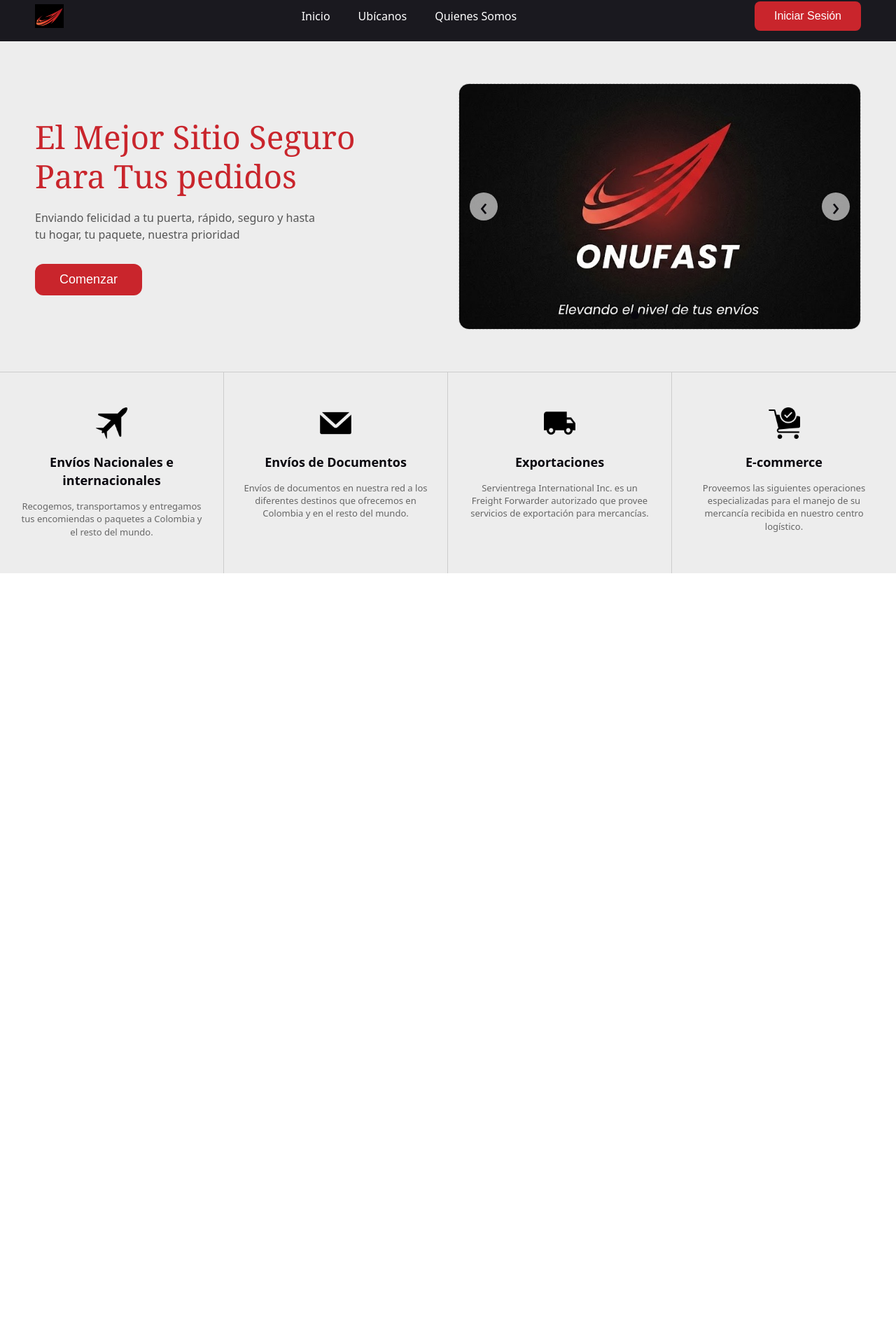
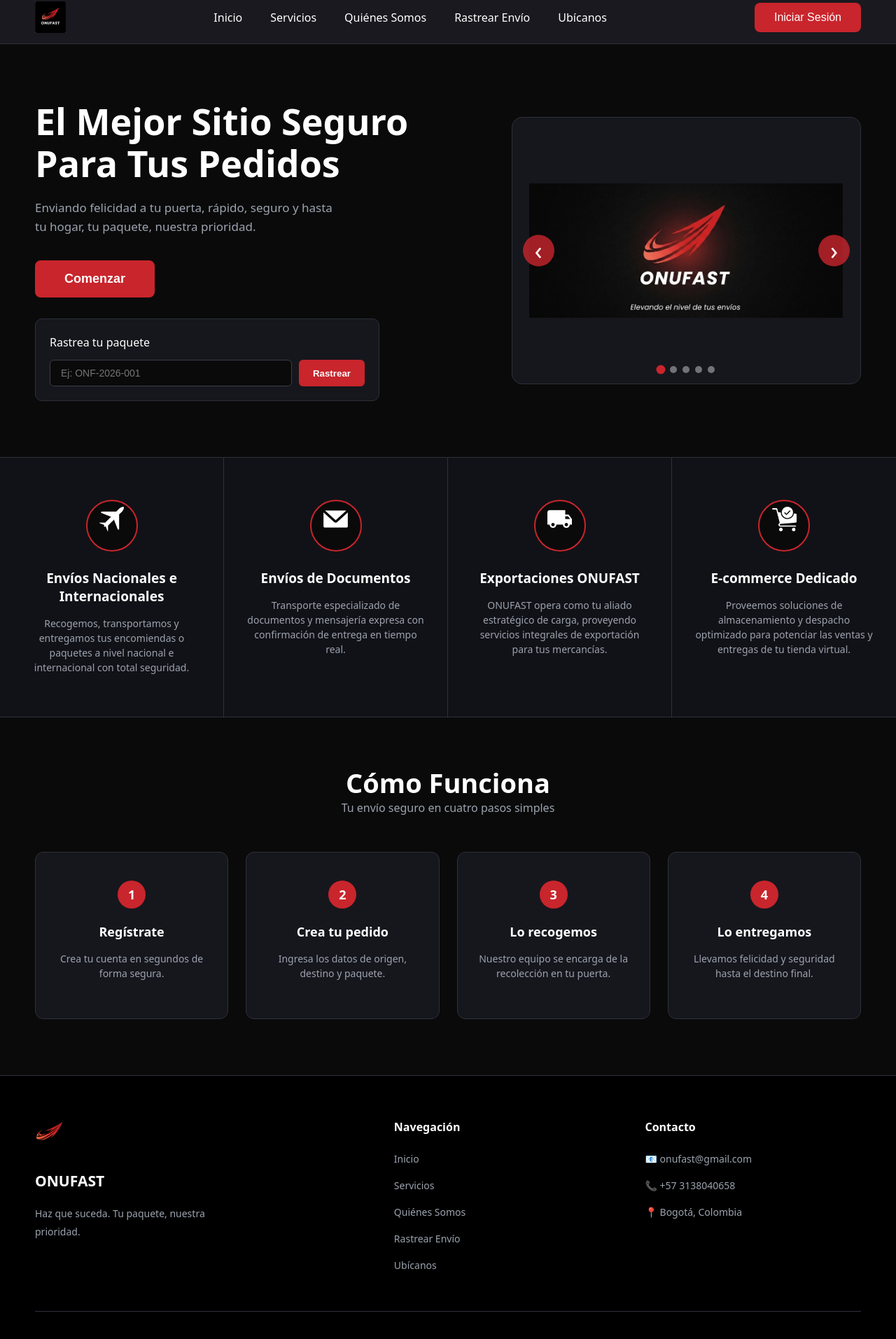
Before and after one commit to SteveCortesDev/ONUFAST_3407181, a React (Vite) app: page / in a window 1280 px wide. Shown: the part 13-1926 px from the top of the page at 70% size. Before the commit the page ends 832 px from the top, so only its background shows below. Built offline with nearby package versions, Linux system fonts and the light colour scheme.

Commit message:
feat(ui): completar interfaz principal de Onufast con todos los componentes y páginas

```diff
--- a/src/App.css
+++ b/src/App.css
@@ -1,15 +1,16 @@
 /* VARIABLES GLOBALES Y CONFIGURACIÓN BASE */
 :root {
-  --text: #6b6375;
-  --text-h: #08060d;
-  --bg: #fff;
-  --border: #e5e4e7;
+  --text-light: #e5e4e7;
+  --text-muted: #9ca3af;
+  --text-dark: #08060d;
+  --bg-dark: #0a0a0a;
+  --bg-card: #16171d;
   --accent: #c9252c; /* Rojo corporativo de Onufast */
 
   font-family: system-ui, 'Segoe UI', Roboto, sans-serif;
   font-size: 18px;
   line-height: 145%;
-  background: var(--bg);
+  background: #ededed;
   text-rendering: optimizeLegibility;
   -webkit-font-smoothing: antialiased;
 }
@@ -21,7 +22,6 @@
   overflow-x: hidden;
 }
 
-/* CONTENEDOR RAÍZ DE REACT (PANTALLA COMPLETA) */
 #root {
   width: 100%;
   margin: 0;
@@ -31,10 +31,8 @@
   box-sizing: border-box;
 }
 
-/* CONTENEDOR PRINCIPAL DE LA PÁGINA */
 .onufast-container {
   width: 100%;
-  background-color: #ededed;
   display: flex;
   flex-direction: column;
 }
@@ -47,6 +45,7 @@
   align-items: center;
   padding: 15px 50px;
   box-sizing: border-box;
+  border-bottom: 1px solid #2e303a;
 }
 
 .logo-container {
@@ -54,8 +53,9 @@
   align-items: center;
 }
 
+/* Logo optimizado y más grande */
 .logo-img {
-  height: 35px;
+  height: 45px;
   width: auto;
   object-fit: contain;
   display: block;
@@ -67,6 +67,11 @@
   margin: 0 20px;
   font-size: 16px;
   font-weight: 500;
+  transition: color 0.2s ease;
+}
+
+.onufast-nav a:hover {
+  color: var(--accent);
 }
 
 .btn-login {
@@ -78,56 +83,126 @@
   border-radius: 8px;
   cursor: pointer;
   font-weight: 500;
+  transition: background-color 0.2s ease;
 }
 
-/* 2. HERO SECTION STYLES */
+.btn-login:hover {
+  background-color: #a31d22;
+}
+
+/* 2. HERO SECTION STYLES (Fondo oscuro aplicado) */
 .onufast-hero {
   display: flex;
-  background-color: #ededed;
-  padding: 60px 50px;
+  background-color: var(--bg-dark);
+  padding: 80px 50px;
   box-sizing: border-box;
   align-items: center;
+  gap: 40px;
 }
 
 .hero-content {
-  flex: 1;
-  padding-right: 30px;
+  flex: 1.1;
   display: flex;
   flex-direction: column;
   text-align: left;
 }
 
 .hero-title {
+  color: #ffffff;
+  font-size: 52px;
+  font-family: system-ui, sans-serif;
+  margin: 0 0 20px 0;
+  line-height: 1.15;
+  font-weight: 700;
+}
+
+.hero-description {
+  color: var(--text-muted);
+  font-size: 17px;
+  line-height: 1.6;
+  margin: 0 0 35px 0;
+}
+
+.hero-actions-container {
+  display: flex;
+  flex-direction: column;
+  gap: 30px;
+}
+
+/* Efecto hover llamativo solicitado en botón Comenzar */
+.btn-start {
+  background-color: var(--accent);
+  color: #ffffff;
+  border: 2px solid var(--accent);
+  padding: 14px 40px;
+  font-size: 18px;
+  border-radius: 8px;
+  width: fit-content;
+  cursor: pointer;
+  font-weight: 600;
+  transition: all 0.2s ease;
+}
+
+.btn-start:hover {
+  background-color: transparent;
   color: var(--accent);
-  font-size: 46px;
-  font-family: Georgia, 'Times New Roman', Times, serif;
-  margin: 0 0 20px 0;
-  line-height: 1.2;
+  border-color: var(--accent);
+}
+
+/* Estilos de la nueva barra de Rastreo Rápido */
+.rastreo-rapido-box {
+  background-color: #16171d;
+  padding: 20px;
+  border-radius: 10px;
+  border: 1px solid #2e303a;
+  max-width: 450px;
+}
+
+.rastreo-rapido-box h3 {
+  color: white;
+  margin: 0 0 12px 0;
+  font-size: 16px;
   font-weight: 500;
 }
 
-.hero-description {
-  color: #555555;
-  font-size: 16px;
-  line-height: 1.5;
-  margin: 0 0 30px 0;
+.rastreo-input-group {
+  display: flex;
+  gap: 10px;
 }
 
-.btn-start {
+.rastreo-input-group input {
+  flex: 1;
+  padding: 10px 15px;
+  border-radius: 6px;
+  border: 1px solid #3a3d4a;
+  background-color: #0a0a0a;
+  color: white;
+  font-size: 14px;
+}
+
+.rastreo-input-group input:focus {
+  outline: none;
+  border-color: var(--accent);
+}
+
+.btn-rastrear {
   background-color: var(--accent);
-  color: #ffffff;
+  color: white;
   border: none;
-  padding: 12px 35px;
-  font-size: 18px;
-  border-radius: 12px;
-  width: fit-content;
+  padding: 10px 20px;
+  border-radius: 6px;
+  font-weight: 600;
   cursor: pointer;
-  font-weight: 500;
+  transition: background-color 0.2s ease;
+}
+
+.btn-rastrear:hover {
+  background-color: #a31d22;
 }
 
 /* Estructura del Área del Carrusel */
 .hero-carousel-container {
-  flex: 1;
+  flex: 0.9;
   display: flex;
   justify-content: center;
   align-items: center;
@@ -135,9 +210,9 @@
 
 .carousel-placeholder {
   width: 100%;
-  height: 350px;
-  background-color: #e5e5e5;
-  border: 1px dashed #cccccc;
+  height: 380px;
+  background-color: #16171d;
+  border: 1px solid #2e303a;
   border-radius: 15px;
   position: relative;
   display: flex;
@@ -149,21 +224,23 @@
 .carousel-img {
   width: 100%;
   height: 100%;
-  object-fit: cover;
+  object-fit: contain;
+  max-width: 90%;
+  max-height: 90%;
 }
 
-/* Controles del Carrusel */
+/* Controles e Indicadores Visibles del Carrusel */
 .arrow-left, .arrow-right {
   position: absolute;
   top: 50%;
   transform: translateY(-50%);
   font-size: 36px;
-  color: #08060d;
+  color: white;
   cursor: pointer;
   user-select: none;
-  background-color: rgba(255, 255, 255, 0.6);
-  width: 40px;
-  height: 40px;
+  background-color: rgba(201, 37, 44, 0.8); /* Fondo rojo visible */
+  width: 45px;
+  height: 45px;
   display: flex;
   justify-content: center;
   align-items: center;
@@ -176,8 +253,9 @@
 .arrow-right { right: 15px; }
 
 .arrow-left:hover, .arrow-right:hover {
-  background-color: var(--accent);
-  color: #ffffff;
+  background-color: white;
+  color: var(--accent);
+  transform: translateY(-50%) scale(1.1);
 }
 
 .carousel-dots {
@@ -191,79 +269,249 @@
 .dot {
   width: 10px;
   height: 10px;
-  background-color: rgba(0, 0, 0, 0.3);
+  background-color: rgba(255, 255, 255, 0.4);
   border-radius: 50%;
   cursor: pointer;
   transition: all 0.2s ease;
 }
 
 .dot.active {
-  background-color: var(--text-h);
-  transform: scale(1.2);
+  background-color: var(--accent);
+  transform: scale(1.3);
 }
 
-/* 3. SERVICES SECTION STYLES */
+/* 3. SECCIÓN DE SERVICIOS (Estilo Premium con fondo oscuro) */
 .onufast-services {
   display: grid;
   grid-template-columns: repeat(4, 1fr);
-  background-color: #ededed;
-  border-top: 1px solid #cccccc;
+  background-color: #111217;
+  border-top: 1px solid #2e303a;
+  border-bottom: 1px solid #2e303a;
 }
 
 .service-card {
-  padding: 50px 25px;
+  padding: 60px 30px;
   text-align: center;
-  border-right: 1px solid #cccccc;
+  border-right: 1px solid #2e303a;
   display: flex;
   flex-direction: column;
   align-items: center;
   box-sizing: border-box;
+  background-color: #111217;
+  transition: all 0.3s ease;
 }
 
 .service-card:last-child {
   border-right: none;
 }
 
+/* Efecto hover solicitado: levanta ligeramente con sombra roja */
+.service-card:hover {
+  transform: translateY(-5px);
+  background-color: #16171d;
+  box-shadow: 0 10px 20px rgba(201, 37, 44, 0.15);
+}
+
+/* Contenedor circular elegante para los iconos */
+.icon-wrapper {
+  width: 70px;
+  height: 70px;
+  background-color: #0a0a0a;
+  border: 2px solid var(--accent);
+  border-radius: 50%;
+  display: flex;
+  justify-content: center;
+  align-items: center;
+  margin-bottom: 25px;
+}
+
 .service-icon {
-  width: 45px;
-  height: 45px;
+  width: 35px;
+  height: 35px;
   object-fit: contain;
-  margin-bottom: 20px;
-  display: inline-block;
+  /* Aplica filtro blanco para contrastar sobre el fondo negro */
+  filter: invert(1) brightness(2);
 }
 
 .service-card h3 {
-  font-size: 18px;
-  color: var(--text-h);
+  font-size: 19px;
+  color: white;
   margin: 0 0 15px 0;
   font-weight: 600;
 }
 
 .service-card p {
-  font-size: 13px;
-  color: #666666;
-  line-height: 1.4;
+  font-size: 14px;
+  color: var(--text-muted);
+  line-height: 1.5;
   margin: 0;
 }
 
-/* RESPONSIVE DESIGN BÁSICO */
+/* 4. SECCIÓN CÓMO FUNCIONA STYLES */
+.como-funciona-section {
+  background-color: var(--bg-dark);
+  padding: 80px 50px;
+  text-align: center;
+  box-sizing: border-box;
+}
+
+.section-title-light {
+  color: white;
+  font-size: 38px;
+  margin: 0 0 10px 0;
+}
+
+.section-subtitle {
+  color: var(--text-muted);
+  font-size: 16px;
+  margin: 0 0 50px 0;
+}
+
+.pasos-container {
+  display: grid;
+  grid-template-columns: repeat(4, 1fr);
+  gap: 25px;
+}
+
+.paso-card {
+  background-color: var(--bg-card);
+  border: 1px solid #2e303a;
+  padding: 40px 25px;
+  border-radius: 12px;
+  position: relative;
+  text-align: center;
+}
+
+.paso-numero {
+  width: 40px;
+  height: 40px;
+  background-color: var(--accent);
+  color: white;
+  border-radius: 50%;
+  display: flex;
+  justify-content: center;
+  align-items: center;
+  font-weight: 700;
+  font-size: 18px;
+  margin: 0 auto 20px auto;
+}
+
+.paso-card h3 {
+  color: white;
+  font-size: 18px;
+  margin: 0 0 12px 0;
+}
+
+.paso-card p {
+  color: var(--text-muted);
+  font-size: 14px;
+  line-height: 1.5;
+}
+
+/* 5. FOOTER STYLES */
+.onufast-footer {
+  background-color: #000000;
+  color: white;
+  padding: 60px 50px 20px 50px;
+  border-top: 1px solid #2e303a;
+  box-sizing: border-box;
+}
+
+.footer-content {
+  display: flex;
+  justify-content: space-between;
+  gap: 50px;
+  margin-bottom: 40px;
+  text-align: left;
+}
+
+.footer-brand {
+  flex: 1.5;
+}
+
+.footer-logo {
+  height: 35px;
+  margin-bottom: 15px;
+}
+
+.footer-brand p {
+  color: var(--text-muted);
+  font-size: 14px;
+  max-width: 300px;
+}
+
+.footer-links, .footer-contact {
+  flex: 1;
+  display: flex;
+  flex-direction: column;
+}
+
+.footer-links h4, .footer-contact h4 {
+  color: white;
+  font-size: 16px;
+  margin: 0 0 20px 0;
+  font-weight: 600;
+}
+
+.footer-links a {
+  color: var(--text-muted);
+  text-decoration: none;
+  font-size: 14px;
+  margin-bottom: 12px;
+  transition: color 0.2s ease;
+}
+
+.footer-links a:hover {
+  color: var(--accent);
+}
+
+.footer-contact p {
+  color: var(--text-muted);
+  font-size: 14px;
+  margin: 0 0 12px 0;
+}
+
+.footer-bottom {
+  border-top: 1px solid #2e303a;
+  padding-top: 20px;
+  text-align: center;
+}
+
+.footer-bottom p {
+  color: #555555;
+  font-size: 13px;
+}
+
+/* RESPONSIVE DESIGN */
 @media (max-width: 1024px) {
   .onufast-hero {
     flex-direction: column;
     padding: 40px 20px;
   }
   .hero-content {
-    padding-right: 0;
-    margin-bottom: 40px;
     text-align: center;
+    align-items: center;
   }
   .btn-start {
     margin: 0 auto;
   }
-  .onufast-services {
+  .rastreo-rapido-box {
+    margin: 0 auto;
+    width: 100%;
+  }
+  .onufast-services, .pasos-container {
     grid-template-columns: repeat(2, 1fr);
   }
   .service-card {
-    border-bottom: 1px solid #cccccc;
+    border-bottom: 1px solid #2e303a;
+  }
+  .footer-content {
+    flex-direction: column;
+    gap: 30px;
   }
 }
+@media (max-width: 600px) {
+  .onufast-services, .pasos-container {
+    grid-template-columns: 1fr;
+  }
+}
--- a/src/App.jsx
+++ b/src/App.jsx
@@ -1,8 +1,10 @@
 import { useState } from 'react';
 import './App.css';
-import AuthModal from './AuthModal';
+import AuthModal from './components/AuthModal';
+import RastreoRapido from './components/RastreoRapido';
+import ComoFunciona from './components/ComoFunciona';
+import Footer from './components/Footer';
 
-// Arreglo de imágenes alojadas en la carpeta 'public'
 const imagenesCarrusel = [
   "/carrusel_img1.jpg",
   "/carrusel_img2.jpg",
@@ -12,10 +14,7 @@
 ];
 
 function App() {
-  // Estado para el carrusel de la landing page
   const [indiceActivo, setIndiceActivo] = useState(0);
-
-  // Estado para controlar la visibilidad del modal de autenticación
   const [mostrarModal, setMostrarModal] = useState(false);
 
   const siguienteImagen = () => {
@@ -27,33 +26,40 @@
   };
 
   return (
-    <div className="onufast-container">
+    <div className="onufast-container" id="inicio">
       {/* 1. HEADER / NAVBAR */}
       <header className="onufast-header">
         <div className="logo-container">
-          <img src="/LOGO_ONUFAST.jpg" alt="Logo Onufast" className="logo-img" />
+          <img src="/logo_con_nombre.jpg" alt="Logo Onufast" className="logo-img" />
         </div>
         <nav className="onufast-nav">
           <a href="#inicio">Inicio</a>
+          <a href="#servicios">Servicios</a>
+          <a href="#quiénessomos">Quiénes Somos</a>
+          <a href="#rastrearenvío">Rastrear Envío</a>
           <a href="#ubicanos">Ubícanos</a>
-          <a href="#quienes-somos">Quienes Somos</a>
         </nav>
         <button className="btn-login" onClick={() => setMostrarModal(true)}>
           Iniciar Sesión
         </button>
       </header>
 
-      {/* 2. HERO SECTION */}
+      {/* 2. HERO SECTION (Identidad oscura aplicada) */}
       <main className="onufast-hero">
         <div className="hero-content">
           <h1 className="hero-title">
-            El Mejor Sitio Seguro <br /> Para Tus pedidos
+            El Mejor Sitio Seguro <br /> Para Tus Pedidos
           </h1>
           <p className="hero-description">
             Enviando felicidad a tu puerta, rápido, seguro y hasta <br />
-            tu hogar, tu paquete, nuestra prioridad
+            tu hogar, tu paquete, nuestra prioridad.
           </p>
-          <button className="btn-start">Comenzar</button>
+
+          <div className="hero-actions-container">
+            <button className="btn-start">Comenzar</button>
+            {/* Inyección del buscador de rastreo rápido debajo del botón */}
+            <RastreoRapido />
+          </div>
         </div>
 
         <div className="hero-carousel-container">
@@ -81,32 +87,46 @@
         </div>
       </main>
 
-      {/* 3. SERVICES SECTION */}
-      <section className="onufast-services">
+      {/* 3. SECCIÓN DE SERVICIOS (Texto corregido e identidad unificada) */}
+      <section className="onufast-services" id="servicios">
         <div className="service-card">
-          <img src="/avion.png" alt="Icono Avión" className="service-icon" />
-          <h3>Envíos Nacionales e internacionales</h3>
-          <p>Recogemos, transportamos y entregamos tus encomiendas o paquetes a Colombia y el resto del mundo.</p>
+          <div className="icon-wrapper">
+            <img src="/avion.png" alt="Icono Avión" className="service-icon" />
+          </div>
+          <h3>Envíos Nacionales e Internacionales</h3>
+          <p>Recogemos, transportamos y entregamos tus encomiendas o paquetes a nivel nacional e internacional con total seguridad.</p>
         </div>
 
         <div className="service-card">
-          <img src="/correo-electronico.png" alt="Icono Sobre" className="service-icon" />
+          <div className="icon-wrapper">
+            <img src="/correo-electronico.png" alt="Icono Sobre" className="service-icon" />
+          </div>
           <h3>Envíos de Documentos</h3>
-          <p>Envíos de documentos en nuestra red a los diferentes destinos que ofrecemos en Colombia y en el resto del mundo.</p>
+          <p>Transporte especializado de documentos y mensajería expresa con confirmación de entrega en tiempo real.</p>
         </div>
 
         <div className="service-card">
-          <img src="/camion.png" alt="Icono Camión" className="service-icon" />
-          <h3>Exportaciones</h3>
-          <p>Servientrega International Inc. es un Freight Forwarder autorizado que provee servicios de exportación para mercancías.</p>
+          <div className="icon-wrapper">
+            <img src="/camion.png" alt="Icono Camión" className="service-icon" />
+          </div>
+          <h3>Exportaciones ONUFAST</h3>
+          <p>ONUFAST opera como tu aliado estratégico de carga, proveyendo servicios integrales de exportación para tus mercancías.</p>
         </div>
 
         <div className="service-card">
-          <img src="/icono-de-la-tienda-web.png" alt="Icono Carrito" className="service-icon" />
-          <h3>E-commerce</h3>
-          <p>Proveemos las siguientes operaciones especializadas para el manejo de su mercancía recibida en nuestro centro logístico.</p>
+          <div className="icon-wrapper">
+            <img src="/icono-de-la-tienda-web.png" alt="Icono Carrito" className="service-icon" />
+          </div>
+          <h3>E-commerce Dedicado</h3>
+          <p>Proveemos soluciones de almacenamiento y despacho optimizado para potenciar las ventas y entregas de tu tienda virtual.</p>
         </div>
       </section>
+
+      {/* 4. SECCIÓN DE CÓMO FUNCIONA */}
+      <ComoFunciona />
+
+      {/* 5. FOOTER COMPLETO */}
+      <Footer />
 
       {/* COMPONENTE EMERGENTE DE AUTENTICACIÓN */}
       <AuthModal isOpen={mostrarModal} onClose={() => setMostrarModal(false)} />
--- /dev/null
+++ b/src/components/ComoFunciona.jsx
@@ -0,0 +1,25 @@
+export default function ComoFunciona() {
+  const pasos = [
+    { numero: "1", titulo: "Regístrate", desc: "Crea tu cuenta en segundos de forma segura." },
+    { numero: "2", titulo: "Crea tu pedido", desc: "Ingresa los datos de origen, destino y paquete." },
+    { numero: "3", titulo: "Lo recogemos", desc: "Nuestro equipo se encarga de la recolección en tu puerta." },
+    { numero: "4", titulo: "Lo entregamos", desc: "Llevamos felicidad y seguridad hasta el destino final." }
+  ];
+
+  return (
+    <section className="como-funciona-section">
+      <h2 className="section-title-light">Cómo Funciona</h2>
+      <p className="section-subtitle">Tu envío seguro en cuatro pasos simples</p>
+
+      <div className="pasos-container">
+        {pasos.map((paso, index) => (
+          <div key={index} className="paso-card">
+            <div className="paso-numero">{paso.numero}</div>
+            <h3>{paso.titulo}</h3>
+            <p>{paso.desc}</p>
+          </div>
+        ))}
+      </div>
+    </section>
+  );
+}
--- /dev/null
+++ b/src/components/Footer.jsx
@@ -0,0 +1,32 @@
+export default function Footer() {
+  return (
+    <footer className="onufast-footer">
+      <div className="footer-content">
+        <div className="footer-brand">
+          <img src="/LOGO_ONUFAST.jpg" alt="ONUFAST Logo" className="footer-logo" />
+          <h3>ONUFAST</h3>
+          <p>Haz que suceda. Tu paquete, nuestra prioridad.</p>
+        </div>
+
+        <div className="footer-links">
+          <h4>Navegación</h4>
+          <a href="#inicio">Inicio</a>
+          <a href="#servicios">Servicios</a>
+          <a href="#quiénessomos">Quiénes Somos</a>
+          <a href="#rastrearenvío">Rastrear Envío</a>
+          <a href="#ubicanos">Ubícanos</a>
+        </div>
+
+        <div className="footer-contact">
+          <h4>Contacto</h4>
+          <p>📧 onufast@gmail.com</p>
+          <p>📞 +57 3138040658</p>
+          <p>📍 Bogotá, Colombia</p>
+        </div>
+      </div>
+      <div className="footer-bottom">
+        <p>&copy; 2026 ONUFAST. Todos los derechos reservados.</p>
+      </div>
+    </footer>
+  );
+}
--- /dev/null
+++ b/src/components/RastreoRapido.jsx
@@ -0,0 +1,27 @@
+import { useState } from 'react';
+
+export default function RastreoRapido() {
+  const [codigo, setCodigo] = useState('');
+
+  const handleRastrear = (e) => {
+    e.preventDefault();
+    alert(`Buscando el paquete con código: ${codigo}`);
+    // Aquí se conectará con el backend de ONUFAST en el futuro
+  };
+
+  return (
+    <div className="rastreo-rapido-box">
+      <h3>Rastrea tu paquete</h3>
+      <form onSubmit={handleRastrear} className="rastreo-input-group">
+        <input
+          type="text"
+          placeholder="Ej: ONF-2026-001"
+          value={codigo}
+          onChange={(e) => setCodigo(e.target.value)}
+          required
+        />
+        <button type="submit" className="btn-rastrear">Rastrear</button>
+      </form>
+    </div>
+  );
+}
```
Also changed, not shown: public/logo_con_nombre.jpg (added), src/components/AuthModal.jsx (renamed from src/AuthModal.jsx), src/pages/Nosotros.jsx (added), src/pages/Rastreo.jsx (added), src/pages/Servicios.jsx (added), src/pages/Ubicacion.jsx (added).
